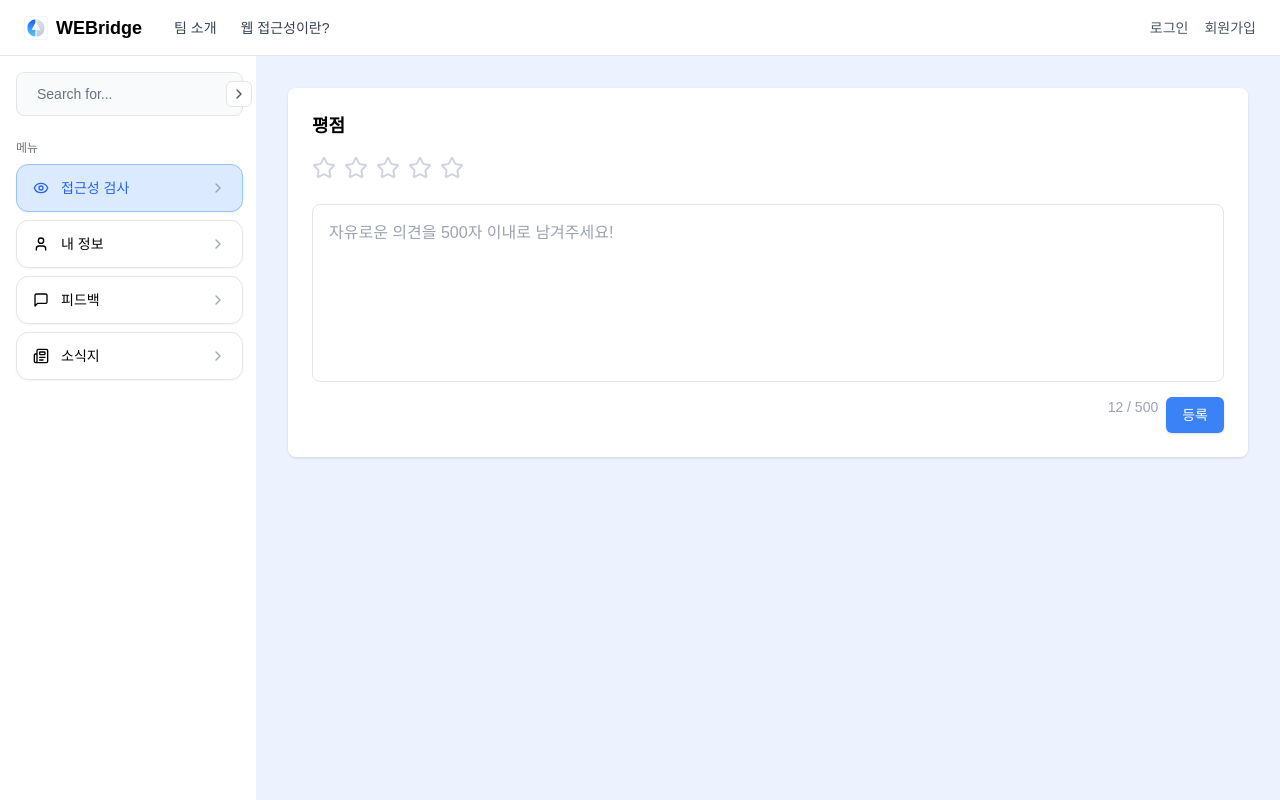
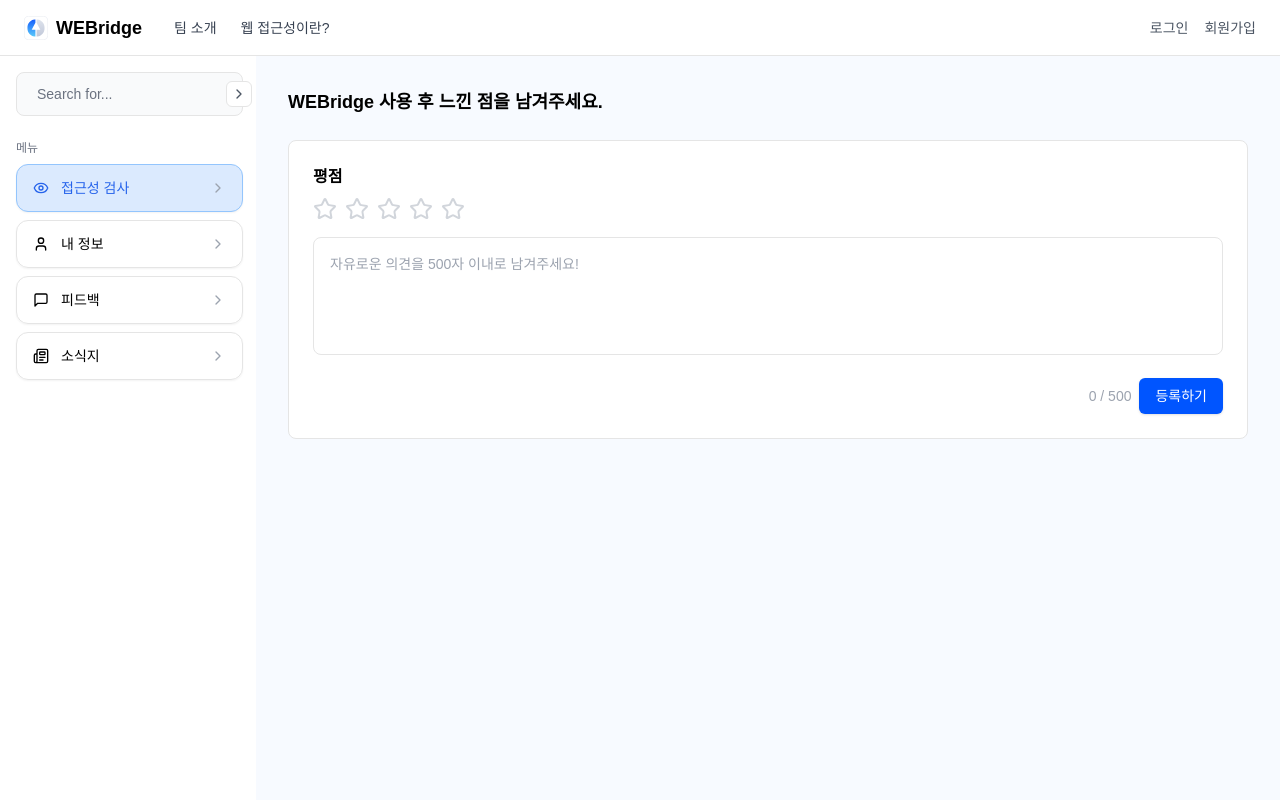
Before and after one commit to inable-it/webridge-frontend, a React (Vite) app: page /feedback in a window 1280 px wide. Built offline with nearby package versions, Linux system fonts and the light colour scheme.

Commit message:
style: :lipstick: 피드백 화면 스타일 수정

```diff
--- a/src/pages/FeedbackPage.tsx
+++ b/src/pages/FeedbackPage.tsx
@@ -1,26 +1,56 @@
+import { useState } from "react";
 import { Button } from "@/components/ui/button";
 import { Star } from "lucide-react";
 
 export const FeedbackPage = () => {
+  const [rating, setRating] = useState(0);
+  const [text, setText] = useState("");
+
   return (
-    <div className="p-8 bg-[#edf3fe] h-full">
-      <div className="p-6 bg-white rounded-lg shadow">
-        <h2 className="mb-4 text-lg font-semibold">평점</h2>
-        <div className="flex items-center gap-2 mb-6">
-          {[...Array(5)].map((_, i) => (
-            <Star key={i} className="w-6 h-6 text-gray-300" />
+    <div className="p-8 bg-[#f7faff] h-full">
+      <div className="mx-auto">
+        <h2 className="mb-6 text-lg font-semibold">
+          WEBridge 사용 후 느낀 점을 남겨주세요.
+        </h2>
+
+        <div className="p-6 space-y-4 bg-white border rounded-lg">
+          {/* 평점 영역 */}
+          <div>
+            <p className="mb-2 font-semibold">평점</p>
+            <div className="flex gap-2">
+              {[1, 2, 3, 4, 5].map((num) => (
+                <Star
+                  key={num}
+                  className={`w-6 h-6 cursor-pointer ${
+                    rating >= num ? "text-yellow-400" : "text-gray-300"
+                  }`}
+                  onClick={() => setRating(num)}
+                />
               ))}
             </div>
+          </div>
+
+          {/* 의견 작성 영역 */}
+          <div>
             <textarea
-          rows={6}
+              value={text}
+              onChange={(e) => setText(e.target.value)}
               placeholder="자유로운 의견을 500자 이내로 남겨주세요!"
-          className="w-full p-4 border rounded-lg resize-none"
+              maxLength={500}
+              rows={5}
+              className="w-full px-4 pt-4 text-sm border border-t rounded-lg resize-none"
             />
-        <div className="flex justify-end mt-2">
-          <span className="mr-2 text-sm text-gray-400">12 / 500</span>
-          <Button className="text-white bg-blue-500 hover:bg-blue-600">
-            등록
+          </div>
+
+          {/* 하단 등록 버튼 */}
+          <div className="flex items-center justify-end">
+            <span className="mr-2 text-sm text-gray-400">
+              {text.length} / 500
+            </span>
+            <Button className="bg-[#0055FF] text-white hover:bg-[#0040CC]">
+              등록하기
             </Button>
+          </div>
         </div>
       </div>
     </div>
```
Lines whose indentation alone changed are shown as unchanged.
